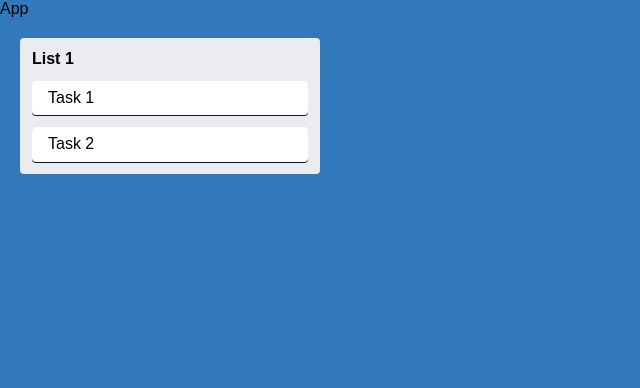
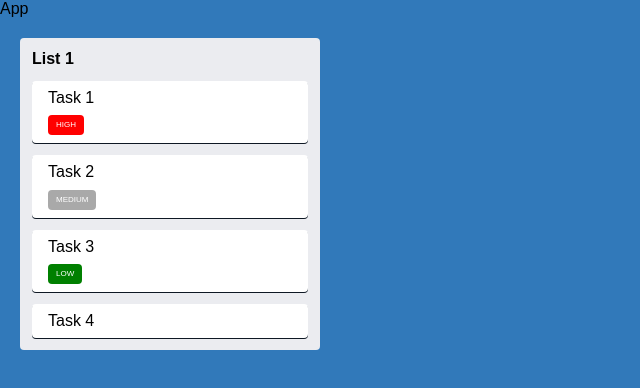
Before and after one commit to lindellcarternyc/remember-io, a React (Create React App) app: page / in a window 1280 px wide. Shown: the top 388 px of the page, without its empty margins (0-640 px from the left). Built offline with nearby package versions, Linux system fonts and the light colour scheme.

Commit message:
adds priority to tasks in app

```diff
--- a/src/App.tsx
+++ b/src/App.tsx
@@ -11,10 +11,19 @@ const LISTS: ITaskList[] = [
     tasks: [
       {
         id: '00',
-        text: 'Task 1'
+        text: 'Task 1',
+        priority: 'HIGH'
       }, {
         id: '01',
-        text: 'Task 2'
+        text: 'Task 2',
+        priority: 'MEDIUM'
+      }, {
+        id: '02',
+        text: 'Task 3',
+        priority: 'LOW'
+      }, {
+        id: '03',
+        text: 'Task 4'
       }
     ]
   }
```
